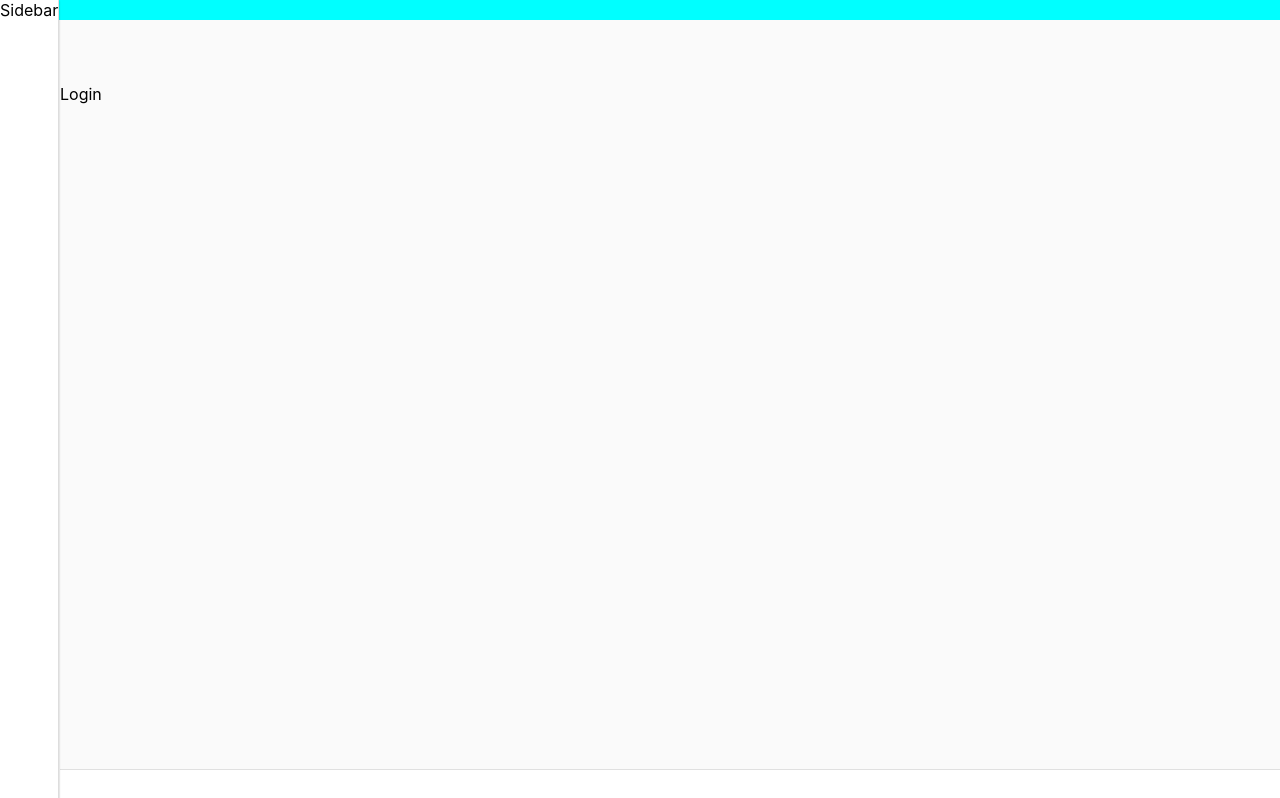
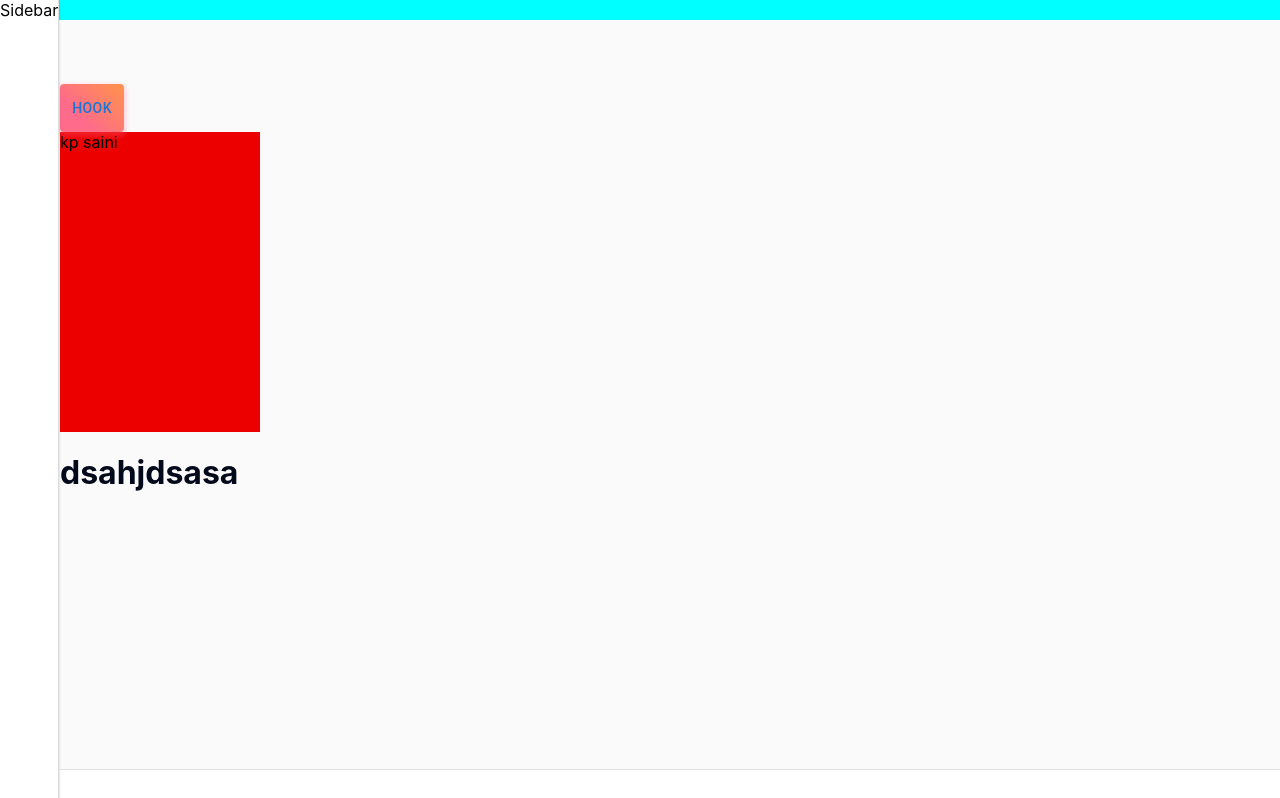
Before and after one commit to kishanpalsainibiocubeai/kyc-web, a React (Create React App) app: page /login in a window 1280 px wide. Shown: the top 798 px of the page. Built offline with nearby package versions, Linux system fonts and the light colour scheme.

Commit message:
color theme

```diff
--- a/package.json
+++ b/package.json
@@ -6,6 +6,7 @@
     "@emotion/react": "^11.11.4",
     "@emotion/styled": "^11.11.5",
     "@mui/material": "^5.15.21",
+    "@mui/styles": "^5.15.21",
     "@testing-library/jest-dom": "^5.17.0",
     "@testing-library/react": "^13.4.0",
     "@testing-library/user-event": "^13.5.0",
--- a/src/App.tsx
+++ b/src/App.tsx
@@ -14,6 +14,7 @@ import { Routes, Route } from 'react-router-dom';
 import { ToastContainer } from 'react-toastify';
 import Dashboard from './pages/Dashboard';
 import Login from './pages/Login';
+import './CustomTheme.css'
 
 function App() {
   return (
@@ -28,7 +29,6 @@ function App() {
       <Box className='layout-main-footer-wrapper'>
       {/* <Footer /> */}
       </Box>
-
 
       <ToastContainer />
       <Routes>
--- /dev/null
+++ b/src/CustomTheme.css
@@ -0,0 +1,16 @@
+
+:root {
+    --primary-color: #ec0000;
+    --secondary-color: #d1d1d1;
+    --take-action: #1664FF;
+    --bg-primary: #ffffff;
+    --bg-secondary: #FAFAFA;
+  }
+
+  h1,h2,h3,h4,h5,h6{
+    color: #02091A;
+  }
+
+  p{
+    color: #6E6E6E;
+  }
--- a/src/index.css
+++ b/src/index.css
@@ -16,7 +16,7 @@ code {
 /* Layout css */
 
 .layout-main-wrapper{
-  background-color: #fafafa;
+  background-color: var(--bg-secondary);
   min-height: 100vh;
   padding-left: 60px;
   padding-top: 84px;
--- a/src/pages/Login.tsx
+++ b/src/pages/Login.tsx
@@ -1,8 +1,27 @@
 import React from 'react'
+import { makeStyles } from '@mui/styles';
+import Button from '@mui/material/Button';
+
+const useStyles = makeStyles({
+  root: {
+    background: 'linear-gradient(45deg, #FE6B8B 30%, #FF8E53 90%)',
+    border: 0,
+    borderRadius: 3,
+    boxShadow: '0 3px 5px 2px rgba(255, 105, 135, .3)',
+    color: 'white',
+    height: 48,
+    padding: '0 30px',
+  },
+});
 
 const Login = () => {
+    const classes = useStyles();
   return (
-    <div>Login</div>
+    <div>
+        <Button className={classes.root}>Hook</Button>
+        <div style={{width: '200px', height: '300px', backgroundColor: 'var(--primary-color)'}}>kp saini</div>
+        <h1>dsahjdsasa</h1>
+    </div>
   )
 }
 
```
Also changed, not shown: 1 other file (tests, documents, lock files or other folders).
